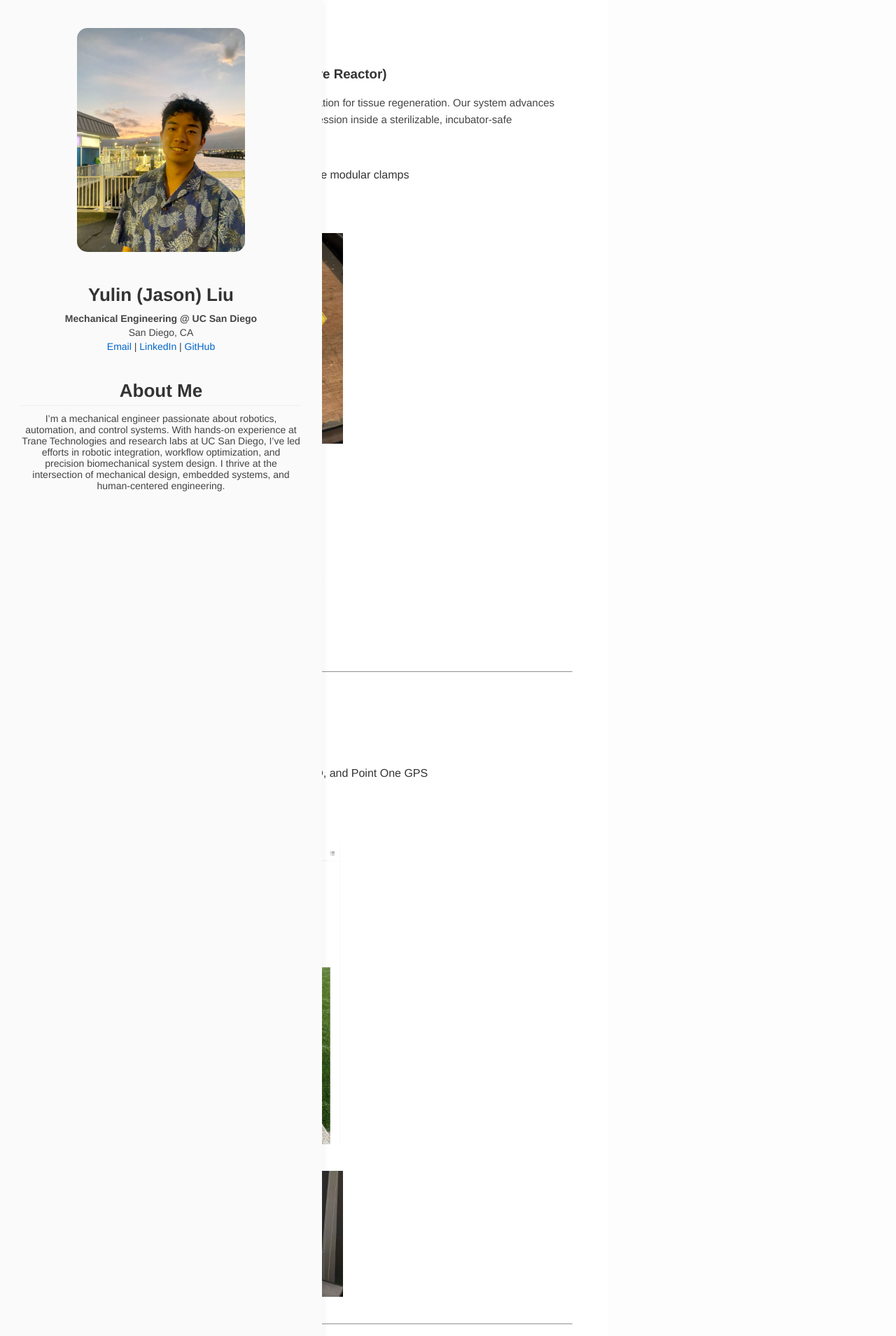
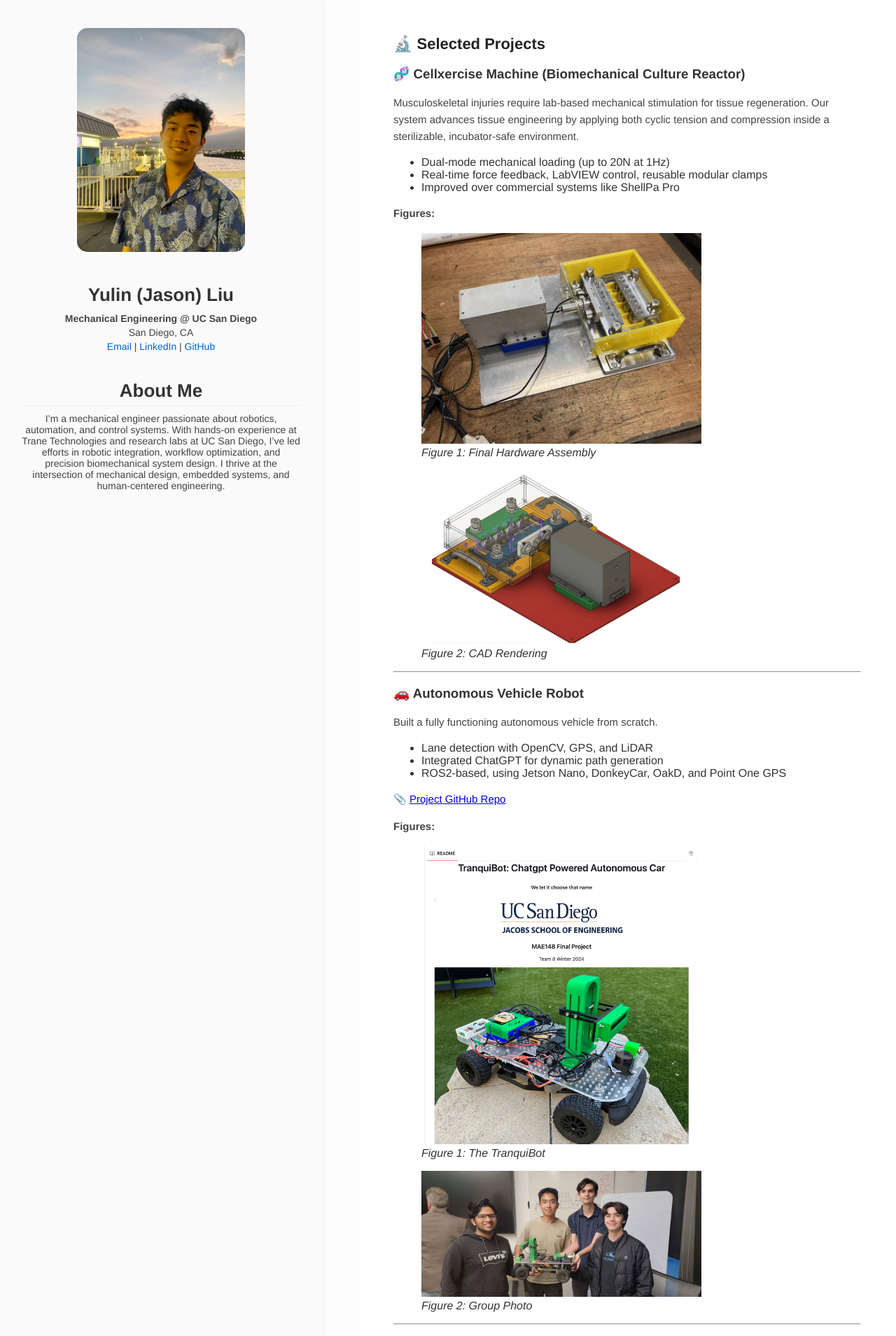
Before and after one commit to JL2200/yulinliu.github.io, a Jekyll site: the page built from index.md, in a window 1280 px wide. Shown: the top 1909 px of the page at 70% size. Built offline with Jekyll 4.4.1, drawn with Linux system fonts in a browser that asks for light colours; our own code applies the rules of GitHub Pages for plain Markdown files.

Commit message:
Update style.css

```diff
--- a/assets/css/style.css
+++ b/assets/css/style.css
@@ -54,6 +54,7 @@ body {
 }
 
 .main-content {
+  margin-left: 40%; /* Match sidebar width */
   width: 60%;
   padding: 50px;
   background-color: #ffffff;
```
